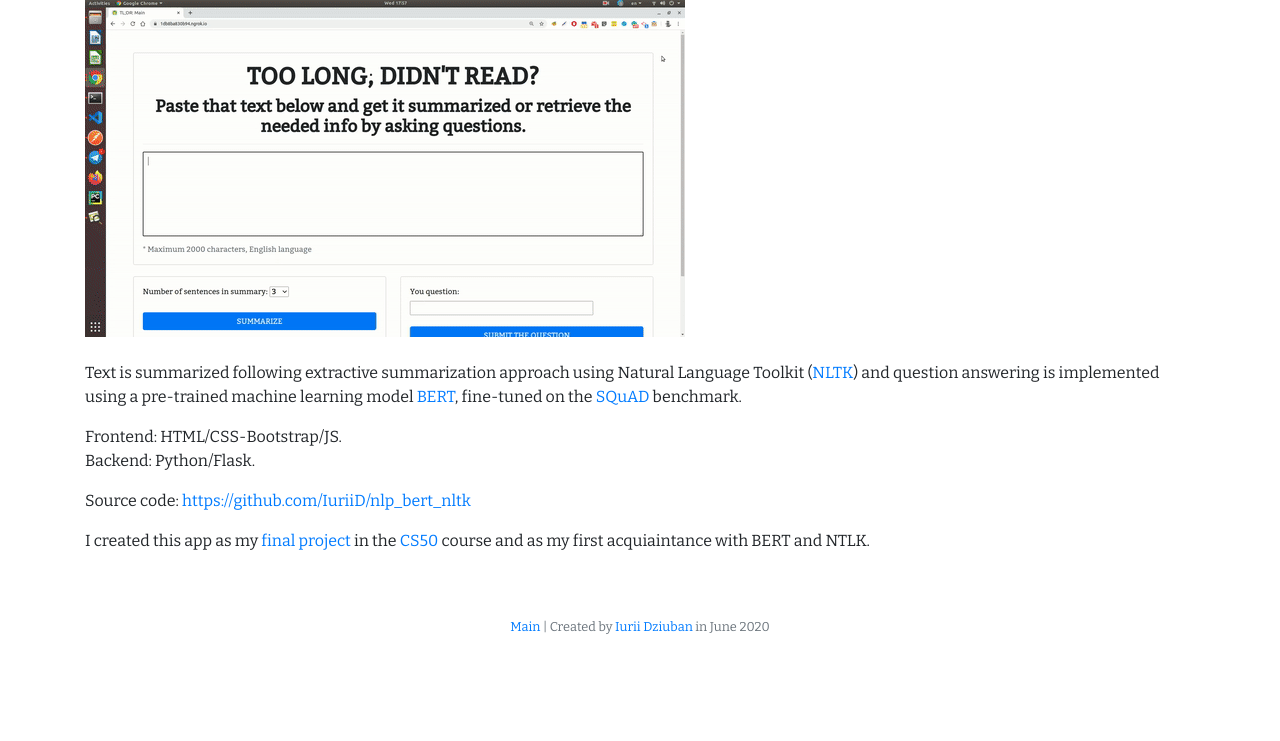
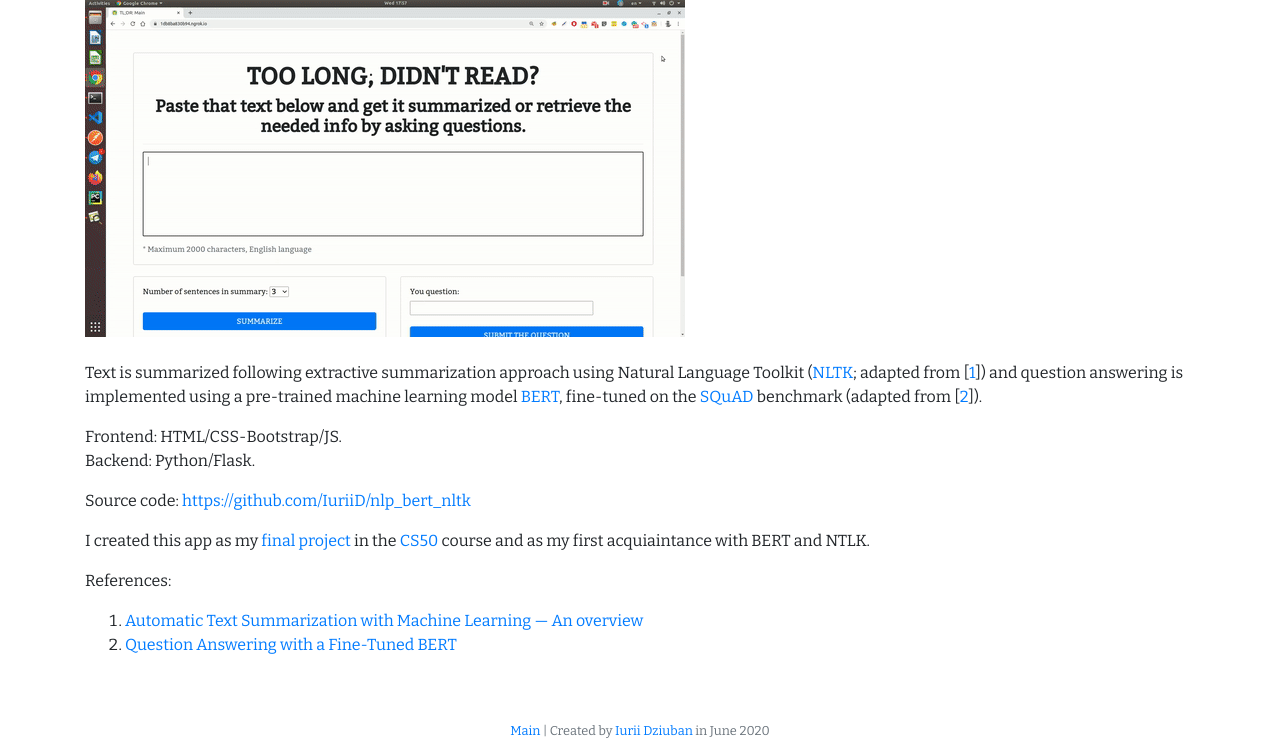
Before and after one commit to IuriiD/nlp_bert_nltk, a Flask app: page /more_info in a window 1280 px wide. Shown: the part 223-964 px from the top of the page. Before the commit the page ends 857 px from the top, so only its background shows below. Run offline with Flask 2, Linux system fonts and the light colour scheme; parts of the project's set-up code (start-up, migrations or seed data) failed here and were passed over; some libraries are stand-ins or nearby versions.

Commit message:
Update Readme.md and more_info.html

```diff
--- a/templates/more_info.html
+++ b/templates/more_info.html
@@ -22,7 +22,7 @@
     <br>
     <br>
     <p>
-        Text is summarized following extractive summarization approach using Natural Language Toolkit (<a href="https://www.nltk.org/">NLTK</a>) and question answering is implemented using a pre-trained machine learning model <a href="https://en.wikipedia.org/wiki/BERT_(language_model)">BERT</a>, fine-tuned on the <a href="https://rajpurkar.github.io/SQuAD-explorer/">SQuAD</a> benchmark.
+        Text is summarized following extractive summarization approach using Natural Language Toolkit (<a href="https://www.nltk.org/">NLTK</a>; adapted from [<a href="https://medium.com/luisfredgs/automatic-text-summarization-with-machine-learning-an-overview-68ded5717a25">1</a>]) and question answering is implemented using a pre-trained machine learning model <a href="https://en.wikipedia.org/wiki/BERT_(language_model)">BERT</a>, fine-tuned on the <a href="https://rajpurkar.github.io/SQuAD-explorer/">SQuAD</a> benchmark (adapted from [<a href="https://mccormickml.com/2020/03/10/question-answering-with-a-fine-tuned-BERT/">2</a>]).
     </p>
     <p>
         Frontend: HTML/CSS-Bootstrap/JS.
@@ -35,6 +35,13 @@
     <p>
         I created this app as my <a href="https://cs50.harvard.edu/x/2020/project/">final project</a> in the <a href="https://cs50.harvard.edu/x/2020/">CS50</a> course and as my first acquiaintance with BERT and NTLK.
     </p>
+    <p>
+    References:
+    <ol>
+        <li><a href="https://medium.com/luisfredgs/automatic-text-summarization-with-machine-learning-an-overview-68ded5717a25">Automatic Text Summarization with Machine Learning — An overview</a></li>
+        <li><a href="https://mccormickml.com/2020/03/10/question-answering-with-a-fine-tuned-BERT/">Question Answering with a Fine-Tuned BERT</a></li>
+    </ol>
+    </p>
 {% endblock %}
 
 {% block footer %}
```
Also changed, not shown: README.md.
